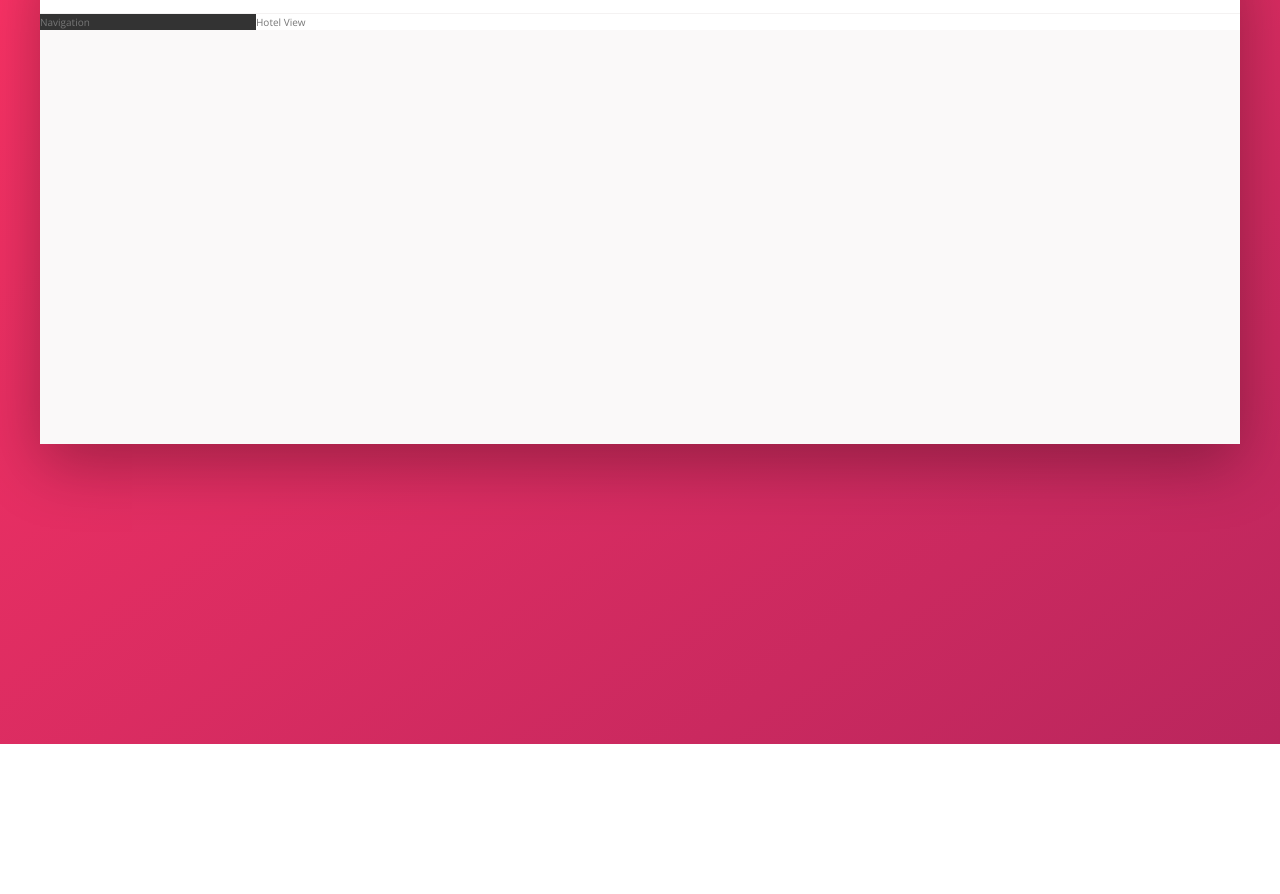
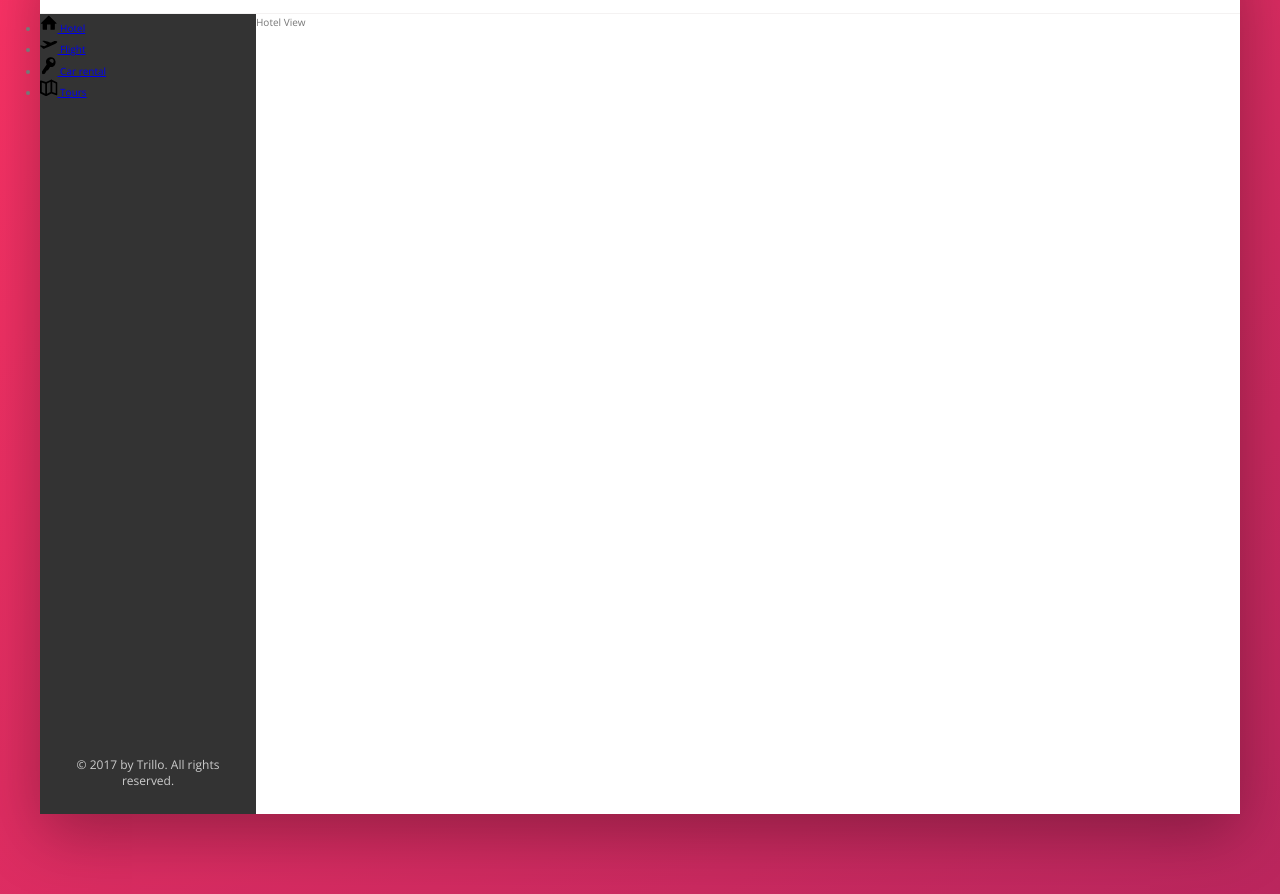
Before and after one commit to ndstephens/trillo, a website: page index.html in a window 1280 px wide. Shown: the part 136-1030 px from the top of the page. Before the commit the page ends 880 px from the top, so only its background shows below. Drawn offline with nearby package versions, Linux system fonts and the light colour scheme.

Commit message:
Adds base elements and layout to side-bar nav

```diff
--- a/index.html
+++ b/index.html
@@ -51,8 +51,47 @@
 
         <div class="content">
             <nav class="sidebar">
-                Navigation
+                <ul class="side-nav">
+                    <li class="side-nav__item">
+                        <a href="#" class="side-nav__link">
+                            <svg class="side-nav__icon">
+                                <use xlink:href="img/sprite.svg#icon-home"></use>
+                            </svg>
+                            <span>Hotel</span>
+                        </a>
+                    </li>
+                    <li class="side-nav__item">
+                        <a href="#" class="side-nav__link">
+                            <svg class="side-nav__icon">
+                                <use xlink:href="img/sprite.svg#icon-aircraft-take-off"></use>
+                            </svg>
+                            <span>Flight</span>
+                        </a>
+                    </li>
+                    <li class="side-nav__item">
+                        <a href="#" class="side-nav__link">
+                            <svg class="side-nav__icon">
+                                <use xlink:href="img/sprite.svg#icon-key"></use>
+                            </svg>
+                            <span>Car rental</span>
+                        </a>
+                    </li>
+                    <li class="side-nav__item">
+                        <a href="#" class="side-nav__link">
+                            <svg class="side-nav__icon">
+                                <use xlink:href="img/sprite.svg#icon-map"></use>
+                            </svg>
+                            <span>Tours</span>
+                        </a>
+                    </li>
+                </ul>
+
+                <div class="legal">
+                    &copy; 2017 by Trillo. All rights reserved.
+                </div>
             </nav>
+
+
             <main class="hotel-view">
                 Hotel View
             </main>
--- a/sass/_components.scss
+++ b/sass/_components.scss
@@ -1,10 +1,11 @@
-/*//?----------  LOGO  ----------*/
+/*//?===============  HEADER SECTION  ================*/
+/*//?----------  MAIN LOGO  ----------*/
 .logo {
   height: 3.25rem;
   margin-left: 2rem;
 }
 
-/*//?----------  SEARCH  ----------*/
+/*//?----------  SEARCH INPUT FIELD ----------*/
 .search {
   flex: 0 1 40%;
   display: flex;
@@ -61,7 +62,7 @@
   }
 }
 
-/*//?----------  USER NAVIGATION  ----------*/
+/*//?----------  USER NAVIGATION / DETAILS ----------*/
 .user-nav {
   /*//* have entire element vertically fill the 'header' parent */
   align-self: stretch;
@@ -117,3 +118,26 @@
     margin-right: 1rem;
   }
 }
+
+/*//?===============  SIDE-BAR NAVIGATION SECTION  ================*/
+/*//?----------  NAVIGATION  ----------*/
+.side-nav {
+  &__item {
+  }
+
+  &__link {
+  }
+
+  &__icon {
+    width: 1.75rem;
+    height: 1.75rem;
+  }
+}
+
+/*//?----------  LEGAL  ----------*/
+.legal {
+  font-size: 1.2rem;
+  color: var(--c-grey-light-4);
+  text-align: center;
+  padding: 2.5rem;
+}
--- a/sass/_layout.scss
+++ b/sass/_layout.scss
@@ -24,11 +24,16 @@
 
 .sidebar {
   background-color: var(--c-grey-dark-1);
+  flex: 0 1 18%;
 
-  flex: 0 1 18%;
+  display: flex;
+  flex-direction: column;
+  justify-content: space-between;
 }
 
 .hotel-view {
   background-color: #fff;
   flex: 1;
+
+  height: 80rem;
 }
```
Also changed, not shown: css/style.css.
